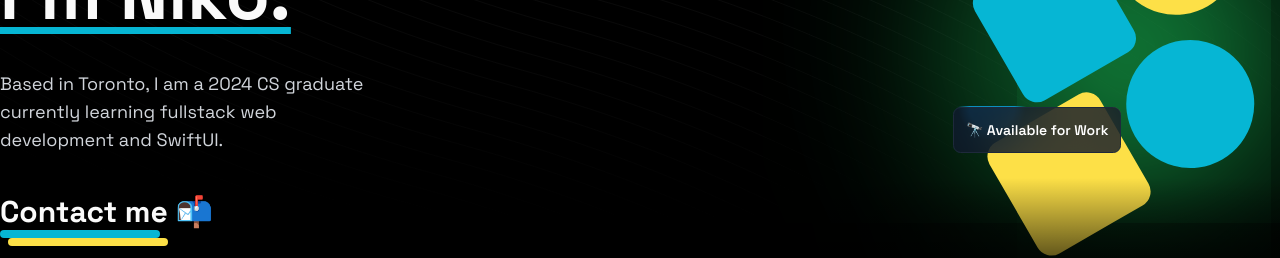
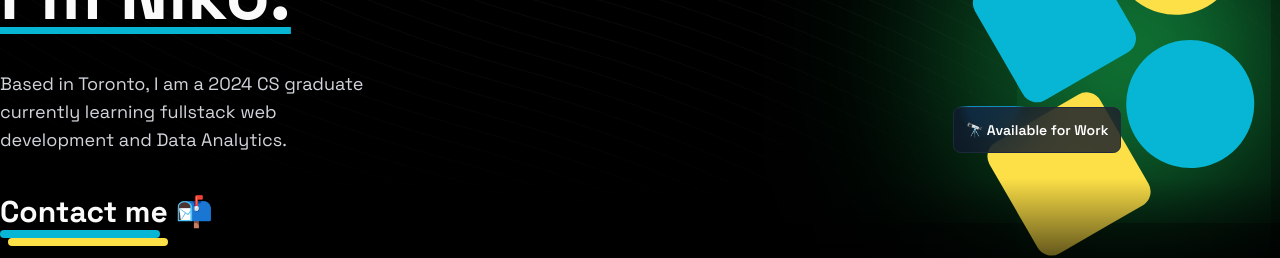
Before and after one commit to nikodiam99/portfolipage, a Next.js app: page / in a window 1280 px wide. Shown: the part 286-544 px from the top of the page. Built offline with nearby package versions, Linux system fonts and the light colour scheme.

Commit message:
Changed bio

```diff
--- a/app/(home)/components/HeroSection.tsx
+++ b/app/(home)/components/HeroSection.tsx
@@ -11,7 +11,7 @@ export default function HeroSection() {
             <h1 className='text-4xl lg:text-7xl font-bold z-10'> Welcome to my page, 👋<br/> <span className='underline underline-offset-8 decoration-cyan-500'>{"I'm Niko."}</span></h1>
             <p className='md:w-96 text-lg text-gray-300'>
               {
-                "Based in Toronto, I am a 2024 CS graduate currently learning fullstack web development and SwiftUI."
+                "Based in Toronto, I am a 2024 CS graduate currently learning fullstack web development and Data Analytics."
               }
             </p>
             <Link href={"mailto:diamantakisniko@gmail.com"} className='inline-block group'>
```
